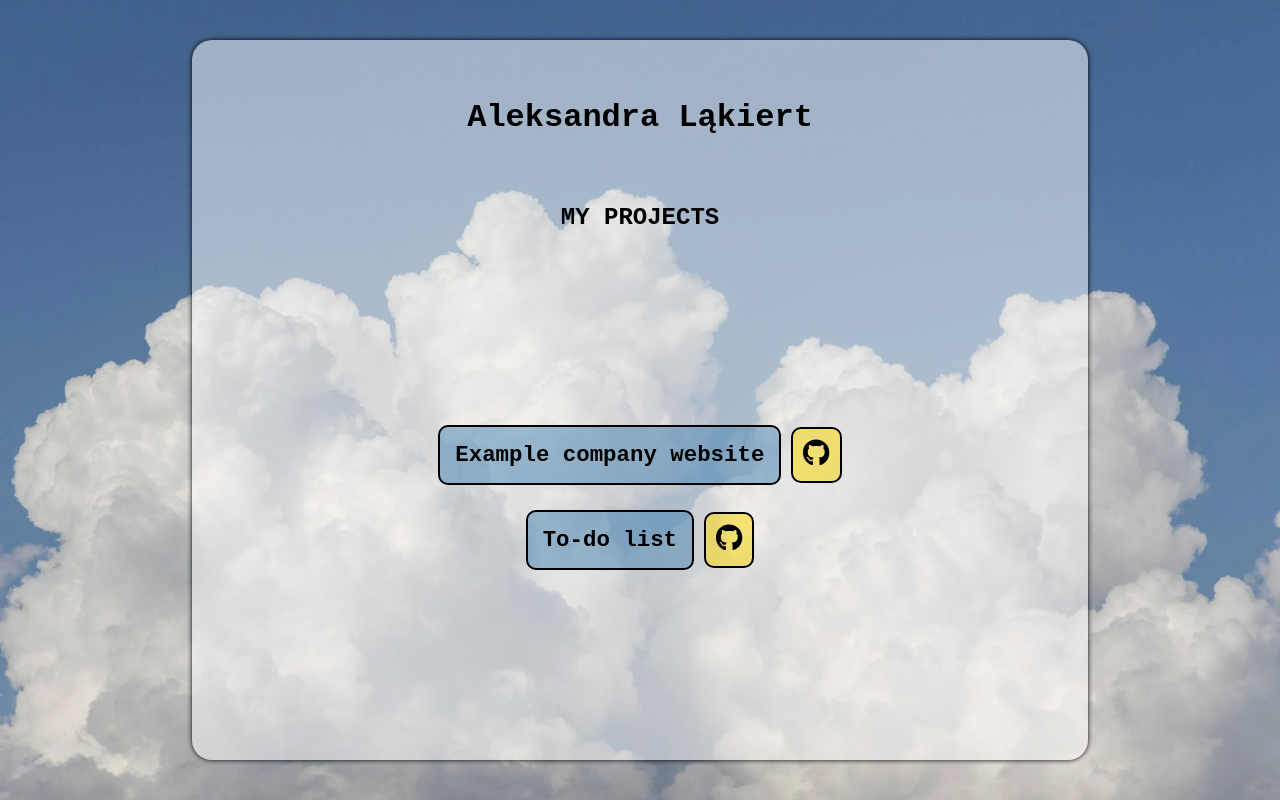
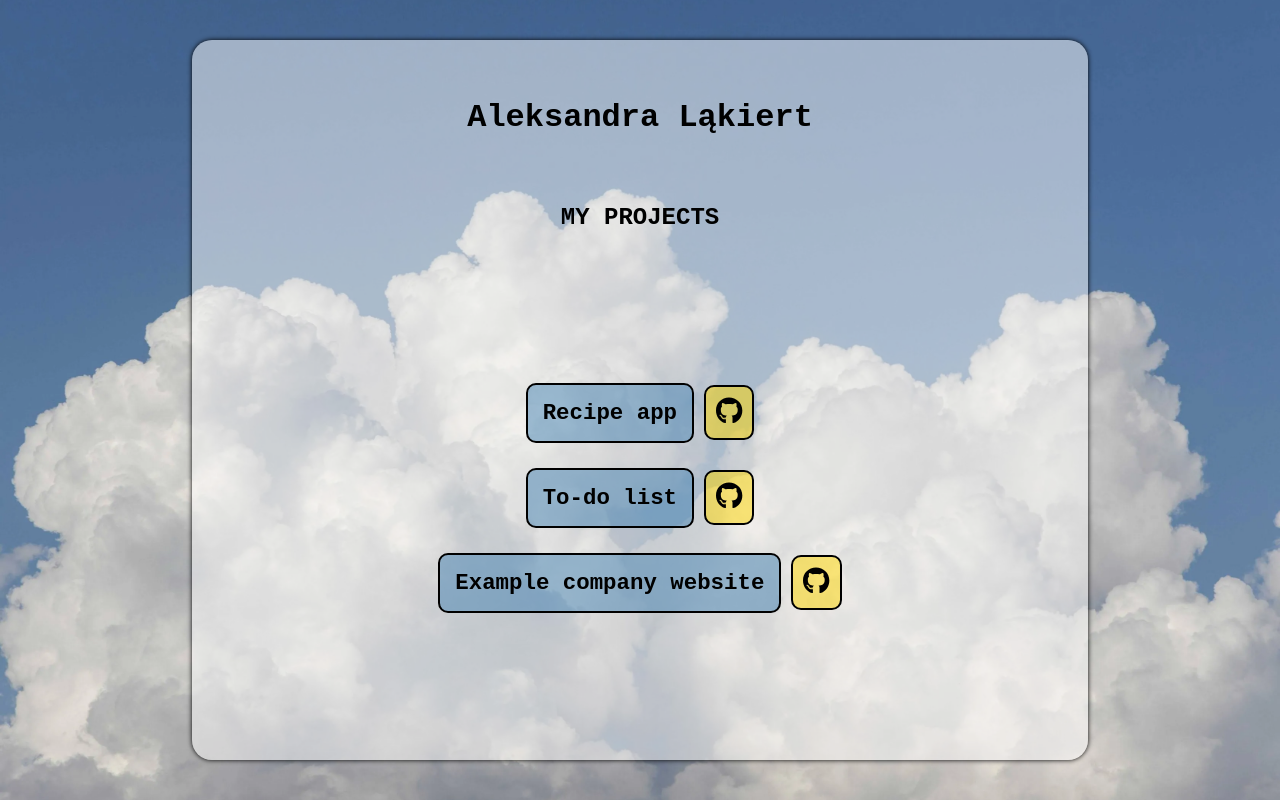
Before and after one commit to lakiert/lakiert-portfolio, a React (Vite) app: page / in a window 1280 px wide. Built offline with nearby package versions, Linux system fonts and the light colour scheme.

Commit message:
added a project

```diff
--- a/src/App.jsx
+++ b/src/App.jsx
@@ -12,9 +12,9 @@ export default function App() {
       <h2 id="small-title">My projects</h2>
 
       <div className='list-container'>
+          <ListElement projectName={"Recipe app"} linkProject={"https://lakiert-delicious.netlify.app"} linkGithub={"https://github.com/lakiert/recipe_app"}></ListElement>
+          <ListElement projectName={"To-do list"} linkProject={"https://lakiert-todo-list.netlify.app"} linkGithub={"https://github.com/lakiert/react-to-do-list"}></ListElement>
           <ListElement projectName={"Example company website"} linkProject={"https://lakiert.github.io/company_website"} linkGithub={"https://github.com/lakiert/company_website"}></ListElement>
-          <ListElement projectName={"To-do list"} linkProject={"https://lakiert-todo-list.netlify.app"} linkGithub={"https://github.com/lakiert/react-to-do-list"}></ListElement>
-
       </div>
     </div>
   )
```
